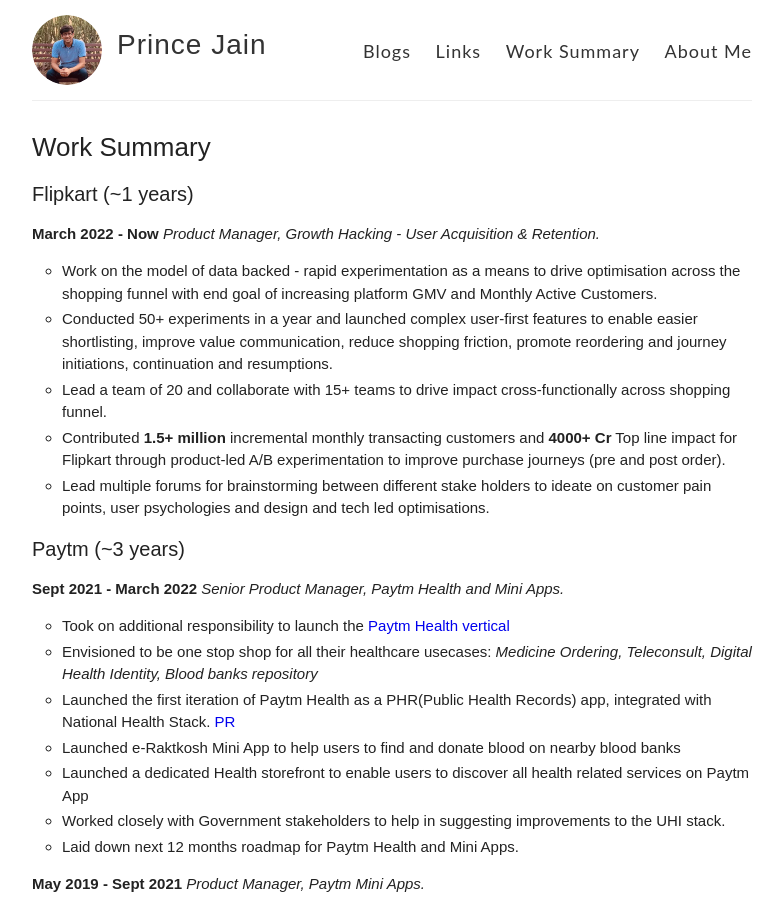
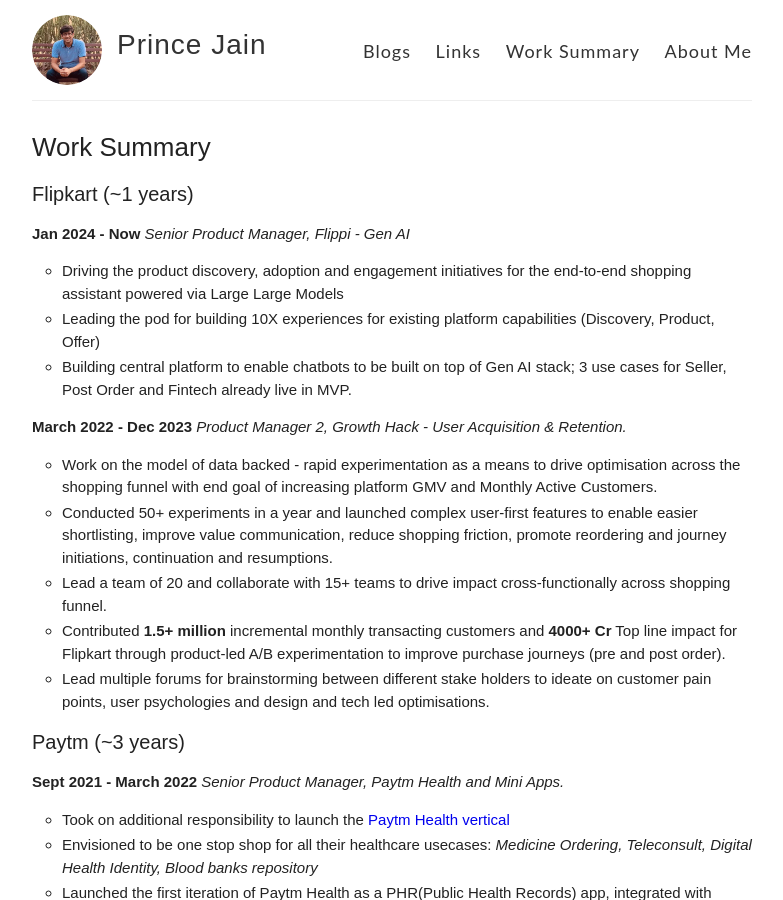
Before and after one commit to product-noob/product-noob.github.io, a Jekyll site: the page built from worksummary.md, in a window 1280 px wide and 900 px high. Shown: the whole window, without its empty margins (248-1031 px from the left). Built offline with Jekyll 4.4.1, drawn with Linux system fonts in a browser that asks for light colours.

Commit message:
Update worksummary.md

```diff
--- a/worksummary.md
+++ b/worksummary.md
@@ -6,7 +6,14 @@ permalink: /worksummary/
 
 #### Flipkart (~1 years) ####
 
-**March 2022 - Now** *Product Manager, Growth Hacking - User Acquisition & Retention.*
+**Jan 2024 - Now** *Senior Product Manager, Flippi - Gen AI*
+
+- Driving the product discovery, adoption and engagement initiatives for the end-to-end shopping assistant powered via Large Large Models
+- Leading the pod for building 10X experiences for existing platform capabilities (Discovery, Product, Offer)
+- Building central platform to enable chatbots to be built on top of Gen AI stack; 3 use cases for Seller, Post Order and Fintech already live in MVP.
+
+
+**March 2022 - Dec 2023** *Product Manager 2, Growth Hack - User Acquisition & Retention.*
 
 - Work on the model of data backed - rapid experimentation as a means to drive optimisation across the shopping funnel with end goal of increasing platform GMV and Monthly Active Customers.
 - Conducted 50+ experiments in a year and launched complex user-first features to enable easier shortlisting, improve value communication, reduce shopping friction, promote reordering and journey initiations, continuation and resumptions.
```
